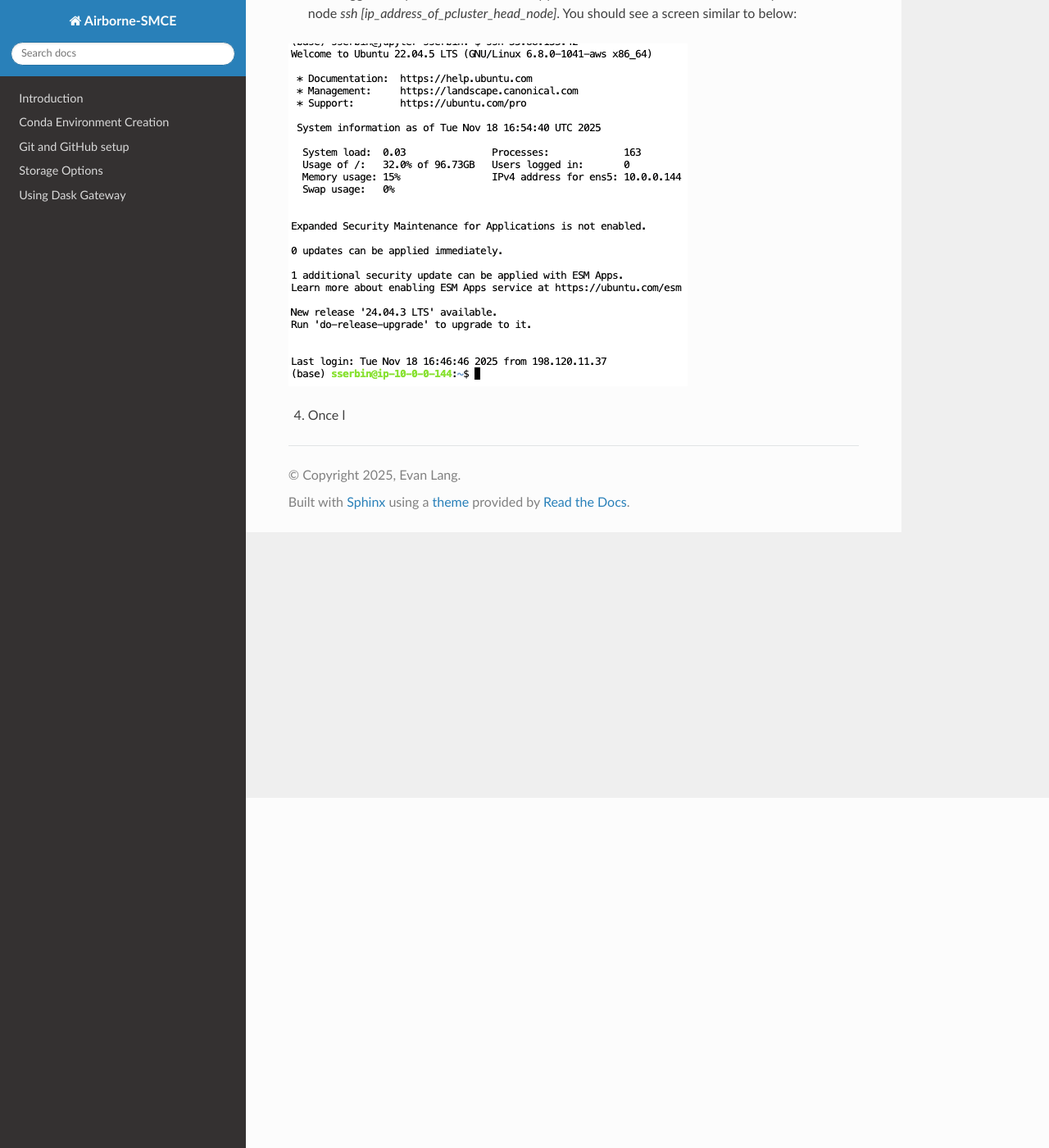
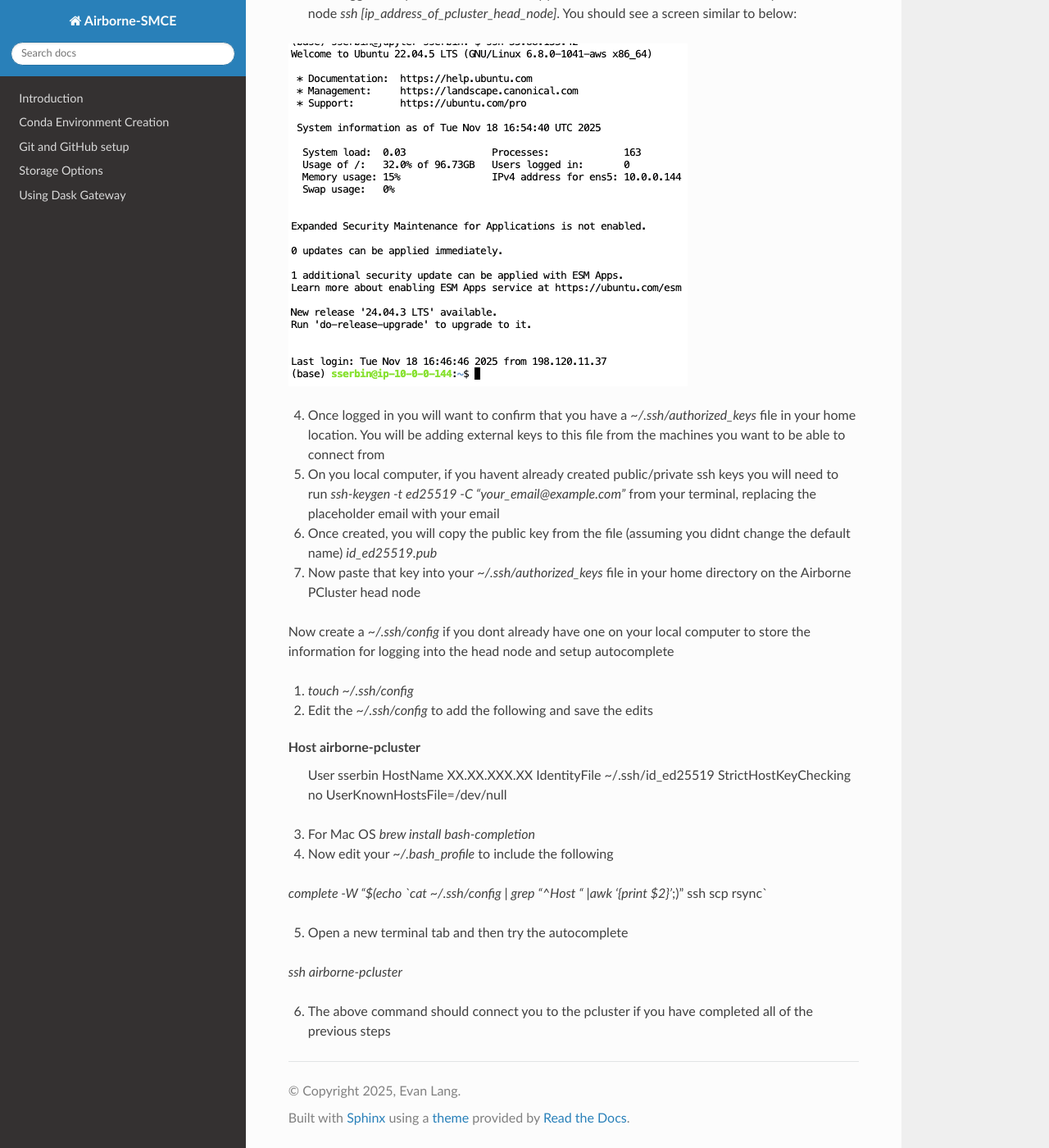
Before and after one commit to EvanDLang/smce-airborne-docs, a Sphinx documentation site: the page built from docs/source/pages/pcluster.rst, in a window 1280 px wide and 1400 px high, scrolled down 427 px. Shown: the whole window at 82% size. Built offline with Sphinx 7.4.7 and the Read the Docs theme 3.1.0, drawn with Linux system fonts in a browser that asks for light colours.

Commit message:
Additional initial edits/docs

```diff
--- a/docs/source/pages/pcluster.rst
+++ b/docs/source/pages/pcluster.rst
@@ -18,4 +18,35 @@ Setup your ssh keys to allow logging in from a local computer (without requiring
 
 .. image:: ../images/pcluster/loginscreen.png
 
-4. Once l
+4. Once logged in you will want to confirm that you have a `~/.ssh/authorized_keys` file in your home location. You will be adding external keys to this file from the machines you want to be able to connect from
+
+5. On you local computer, if you havent already created public/private ssh keys you will need to run `ssh-keygen -t ed25519 -C "your_email@example.com"` from your terminal, replacing the placeholder email with your email
+
+6. Once created, you will copy the public key from the file (assuming you didnt change the default name) `id_ed25519.pub`
+
+7. Now paste that key into your `~/.ssh/authorized_keys` file in your home directory on the Airborne PCluster head node
+
+Now create a `~/.ssh/config` if you dont already have one on your local computer to store the information for logging into the head node and setup autocomplete
+
+1. `touch ~/.ssh/config`
+
+2. Edit the `~/.ssh/config` to add the following and save the edits
+
+Host airborne-pcluster
+     User sserbin
+     HostName XX.XX.XXX.XX
+     IdentityFile ~/.ssh/id_ed25519
+     StrictHostKeyChecking no
+     UserKnownHostsFile=/dev/null
+
+3. For Mac OS `brew install bash-completion`
+
+4. Now edit your `~/.bash_profile` to include the following
+
+`complete -W "$(echo `cat ~/.ssh/config | grep "^Host " |awk '{print $2}'`;)" ssh scp rsync`
+
+5. Open a new terminal tab and then try the autocomplete
+
+`ssh airborne-pcluster`
+
+6. The above command should connect you to the pcluster if you have completed all of the previous steps
```
